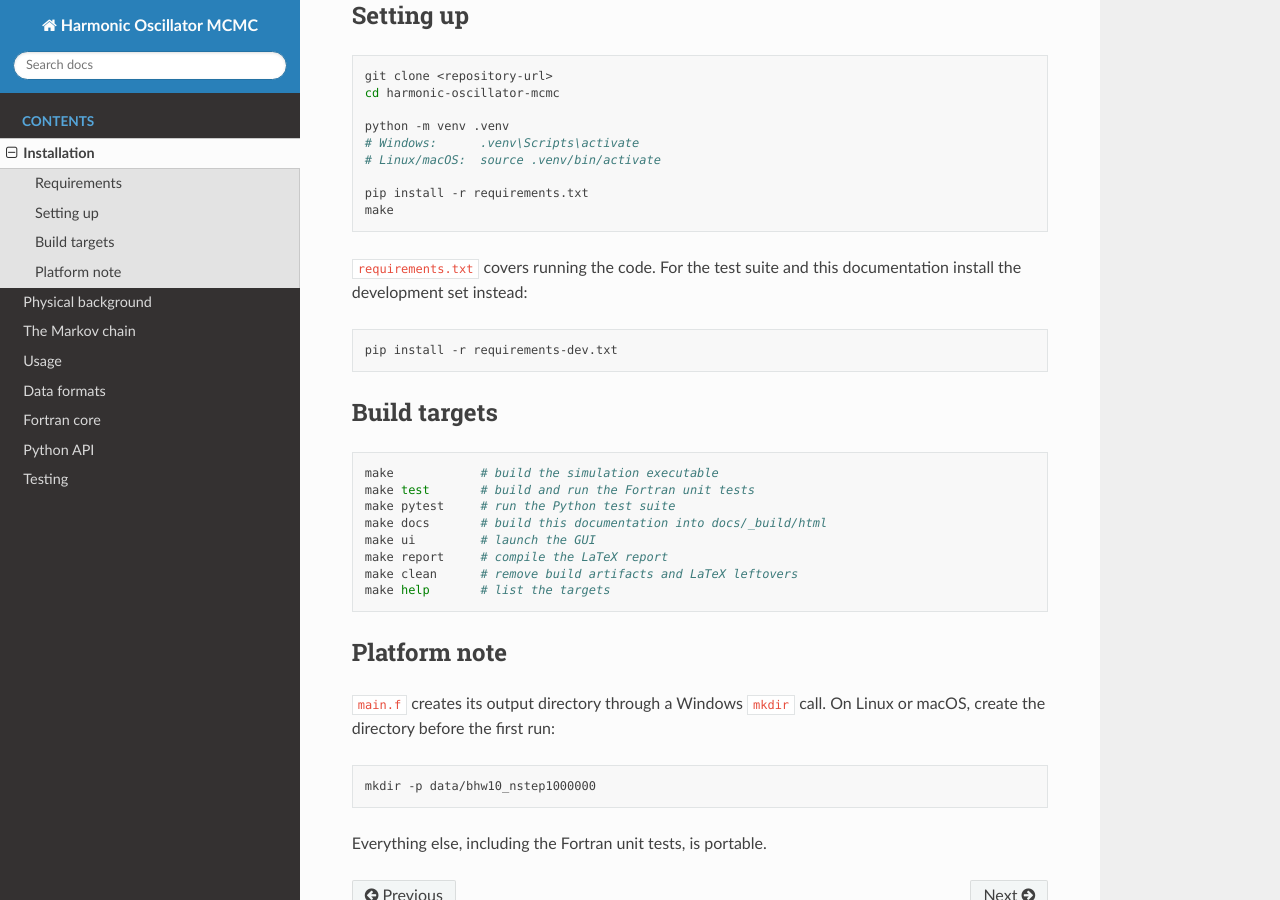
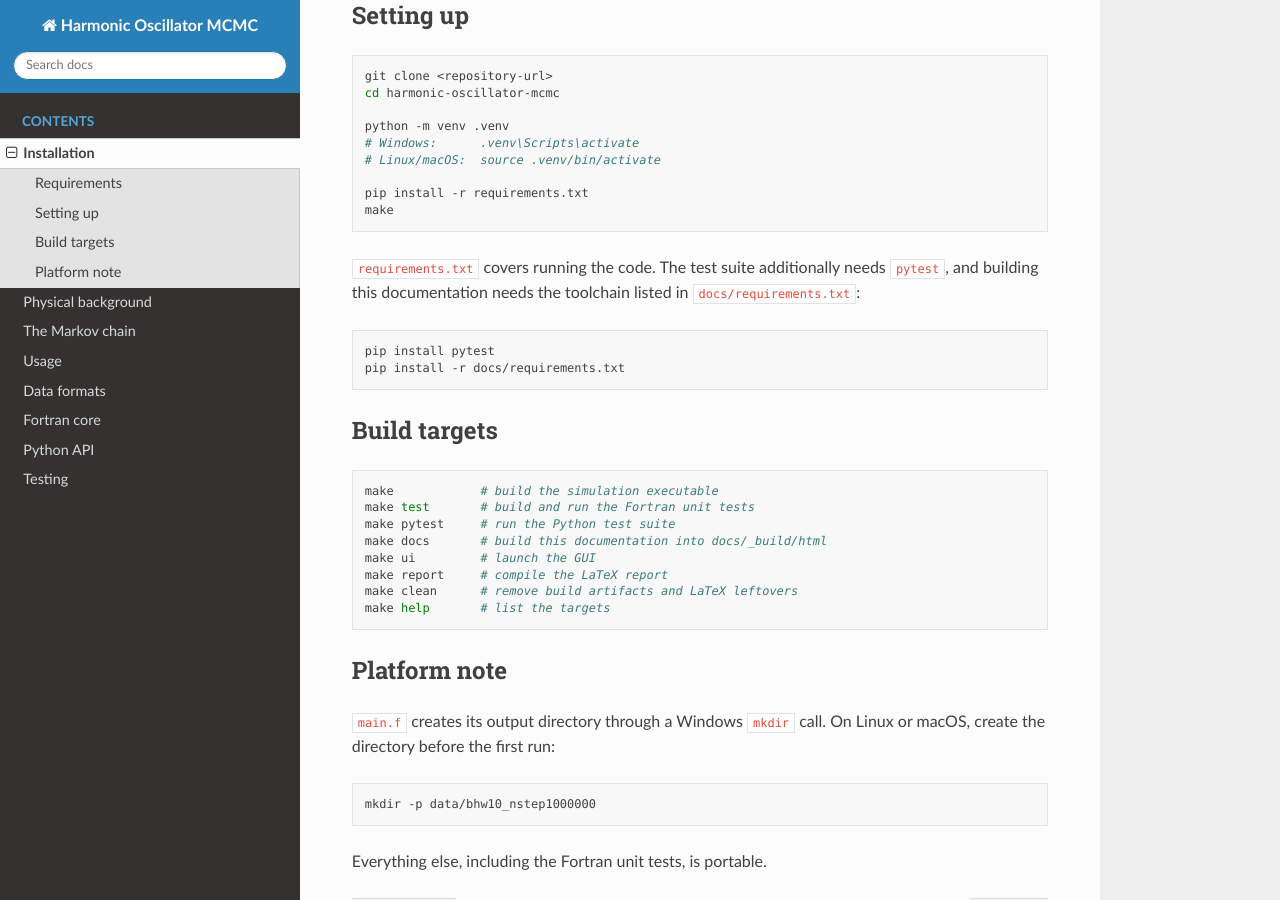
Before and after one commit to TommasoSerraCC/harmonic-oscillator-mcmc, a Sphinx documentation site: the page built from docs/installation.md, in a window 1280 px wide and 900 px high, scrolled down 507 px. Built offline with Sphinx 7.4.7 and the Read the Docs theme 3.1.0, drawn with Linux system fonts in a browser that asks for light colours.

Commit message:
Remove requirements-dev.txt, rewrite README

````diff
--- a/docs/installation.md
+++ b/docs/installation.md
@@ -28,11 +28,13 @@ pip install -r requirements.txt
 make
 ```
 
-`requirements.txt` covers running the code. For the test suite and this
-documentation install the development set instead:
+`requirements.txt` covers running the code. The test suite additionally needs
+`pytest`, and building this documentation needs the toolchain listed in
+`docs/requirements.txt`:
 
 ```sh
-pip install -r requirements-dev.txt
+pip install pytest
+pip install -r docs/requirements.txt
 ```
 
 ## Build targets
````
Also changed, not shown: requirements-dev.txt (deleted, +0 -8 lines).
